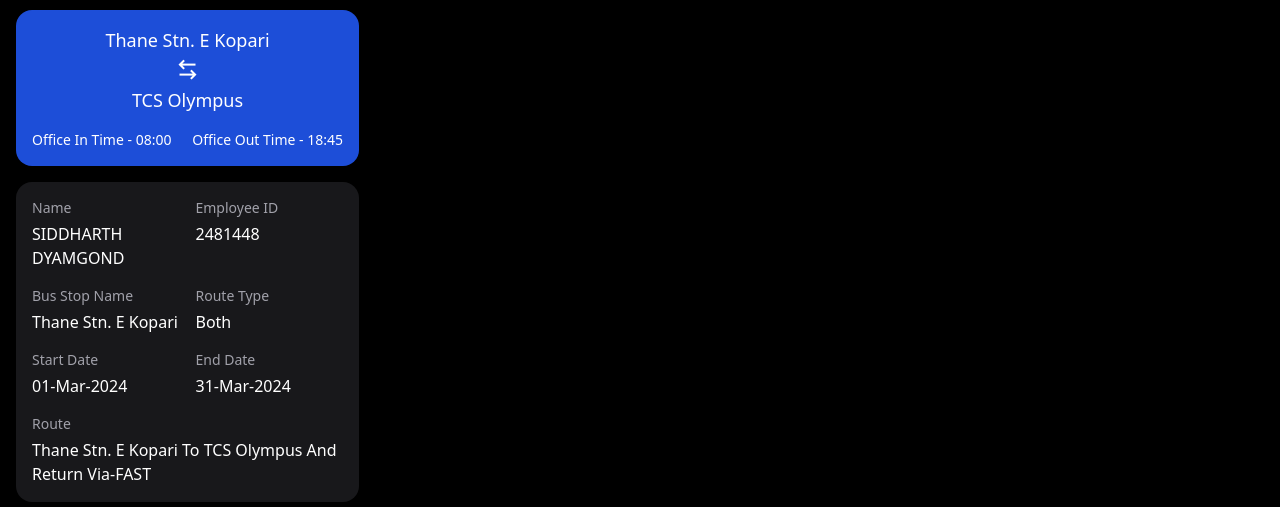
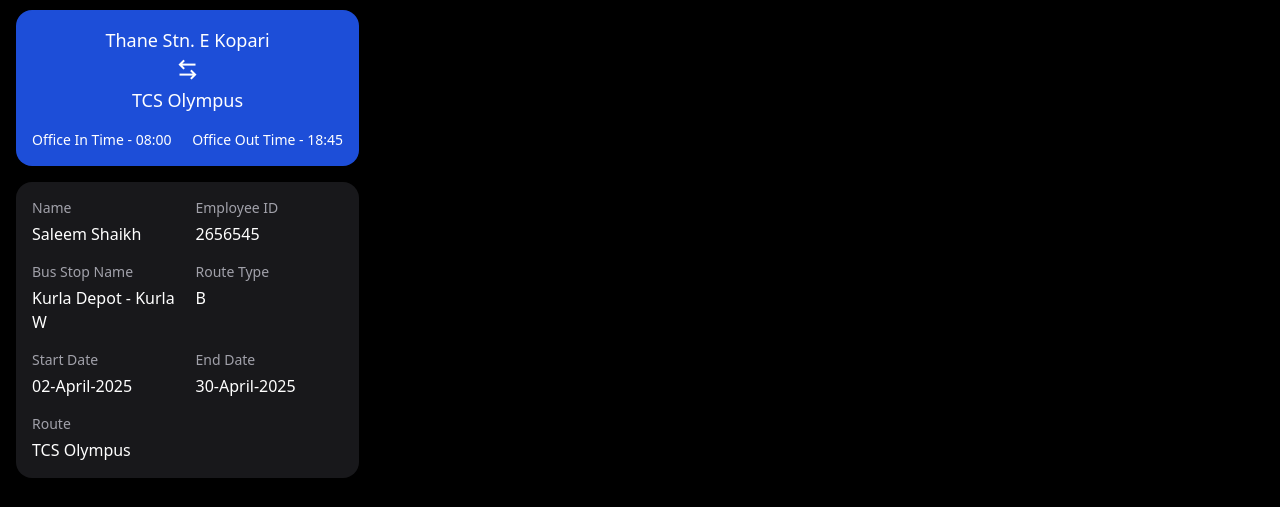
Before and after one commit to Saleemsfdc20/buspass, a plain HTML site: page index.html in a window 1280 px wide. Shown: the part 62-569 px from the top of the page. Drawn offline with nearby package versions, Linux system fonts and the light colour scheme; grey boxes are pictures that could not be loaded.

Commit message:
Update index.html
udpated

```diff
--- a/index.html
+++ b/index.html
@@ -75,37 +75,37 @@
 <div>
 <div class="text-zinc-400 text-sm mb-1">Name</div>
 <div class="font-medium">
-SIDDHARTH DYAMGOND
+Saleem Shaikh
 </div>
 </div>
 <div>
 <div class="text-zinc-400 text-sm mb-1">Employee ID</div>
 <div class="font-medium">
-2481448
+2656545
 </div>
 </div>
 <div>
 <div class="text-zinc-400 text-sm mb-1">Bus Stop Name</div>
 <div class="font-medium">
-Thane Stn. E Kopari
+Kurla Depot - Kurla W
 </div>
 </div>
 <div>
 <div class="text-zinc-400 text-sm mb-1">Route Type</div>
-<div class="font-medium">Both</div>
+<div class="font-medium">B</div>
 </div>
 <div>
 <div class="text-zinc-400 text-sm mb-1">Start Date</div>
-<div class="font-medium">01-Mar-2024</div>
+<div class="font-medium">02-April-2025</div>
 </div>
 <div>
 <div class="text-zinc-400 text-sm mb-1">End Date</div>
-<div class="font-medium">31-Mar-2024</div>
+<div class="font-medium">30-April-2025</div>
 </div>
 </div>
 <div class="mt-4">
 <div class="text-zinc-400 text-sm mb-1">Route</div>
-<div class="font-medium">Thane Stn. E Kopari To TCS Olympus And Return Via-FAST</div>
+<div class="font-medium">TCS Olympus</div>
 </div>
 </div>
 <div class="mt-8 flex justify-center">
@@ -129,7 +129,7 @@
 <div class="text-lg font-medium">Route 101</div>
 <div class="text-sm text-zinc-400">30 mins</div>
 </div>
-<div class="text-sm text-zinc-400">Via Mulund, Bhandup, Kanjurmarg</div>
+<div class="text-sm text-zinc-400">Bandra E, Kala Nagar Junction</div>
 <div class="mt-2 flex justify-between items-center">
 <div class="text-sm">Next bus: 10:30 AM</div>
 <button class="bg-primary text-white px-4 py-1 rounded-button text-sm" onclick="trackBus('101')">Track</button>
@@ -140,7 +140,7 @@
 <div class="text-lg font-medium">Route 102</div>
 <div class="text-sm text-zinc-400">45 mins</div>
 </div>
-<div class="text-sm text-zinc-400">Via Powai, Vikhroli, Ghatkopar</div>
+<div class="text-sm text-zinc-400">TCS Olympus</div>
 <div class="mt-2 flex justify-between items-center">
 <div class="text-sm">Next bus: 11:00 AM</div>
 <button class="bg-primary text-white px-4 py-1 rounded-button text-sm" onclick="trackBus('102')">Track</button>
```
